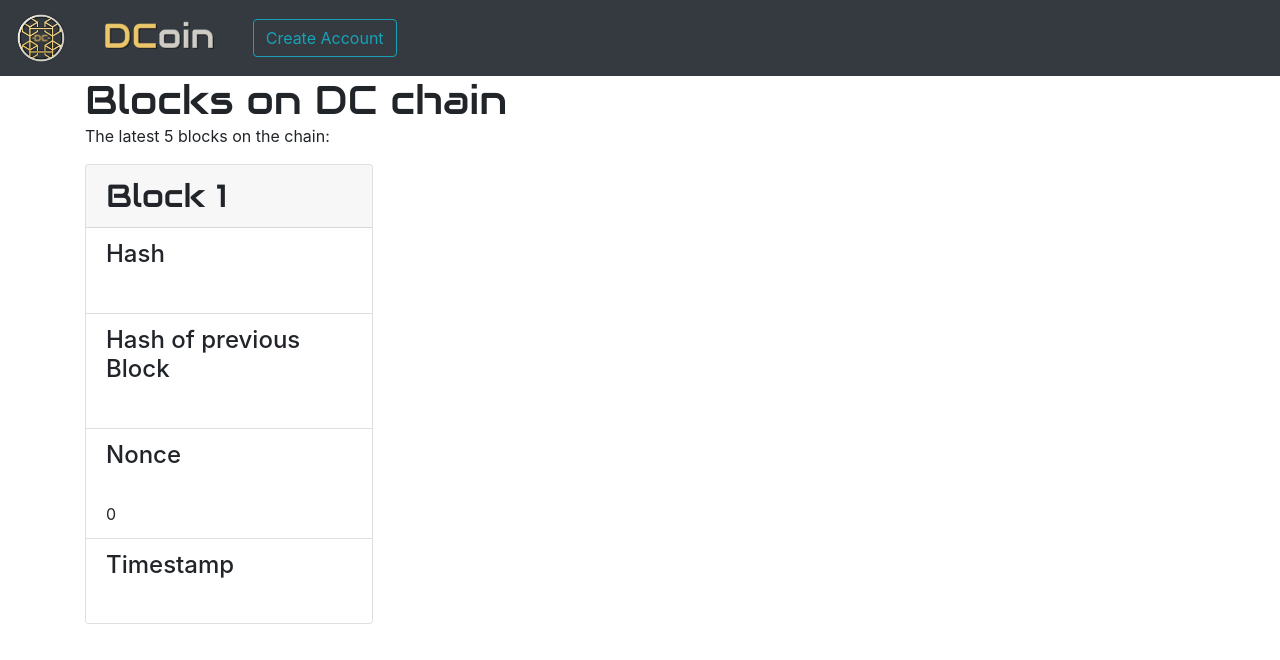
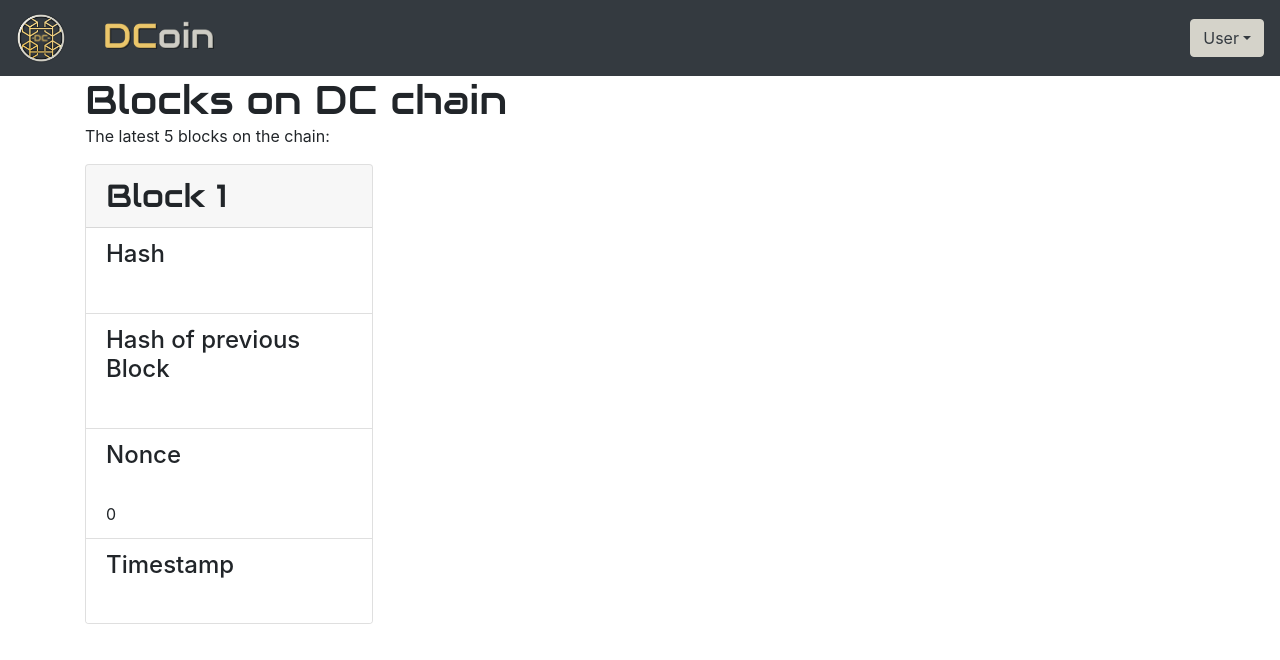
Before and after one commit to mkermer/DC_Blockchain, a React (Create React App) app in the folder DC_FrontEnd/: page / in a window 1280 px wide. Shown: the top 660 px of the page. Built offline with nearby package versions, Linux system fonts and the light colour scheme.

Commit message:
Navbar 2 ways

```diff
--- a/DC_FrontEnd/package.json
+++ b/DC_FrontEnd/package.json
@@ -13,6 +13,7 @@
     "react": "^17.0.1",
     "react-bootstrap": "^1.4.0",
     "react-dom": "^17.0.1",
+    "react-icons": "^4.2.0",
     "react-redux": "^7.2.2",
     "react-router-dom": "^5.2.0",
     "react-scripts": "4.0.1",
--- a/DC_FrontEnd/src/App.css
+++ b/DC_FrontEnd/src/App.css
@@ -32,3 +32,27 @@ h1, h2 , h3, .audiowide{
     from{-webkit-transform: rotateY(0deg);}
     to{-webkit-transform: rotateY(360deg);}
    }
+
+
+.gold{
+    color: #F3CC6D !important;
+}
+
+.silver{
+    color: #D5D3CA !important;
+}
+
+.btn-outline-light{
+    border-color: #D5D3CA;
+    color: #D5D3CA;
+}
+
+.btn-outline-light:hover,
+.btn-outline-light:active,
+.btn-outline-light:link,
+.btn-outline-light:focus
+.btn-outline-light:visited {
+    background-color: #D5D3CA;
+    border-color: #D5D3CA;
+    color: #343a40;
+}
--- a/DC_FrontEnd/src/App.js
+++ b/DC_FrontEnd/src/App.js
@@ -18,6 +18,7 @@ function App() {
 
       <Container>
         <Route path="/" exact component={Dashboard} />
+        {/* change path */}
         <Route path="/registerKeys" component={CreateKeys} />
         <Route path="/login" component={Login} />
         <Route path="/account" component={Account} />
--- a/DC_FrontEnd/src/Components/Navbar/NavbarDC.css
+++ b/DC_FrontEnd/src/Components/Navbar/NavbarDC.css
@@ -0,0 +1,34 @@
+.dropdown button{
+    background-color: #D5D3CA;
+    border-color: #D5D3CA;
+    color: #343a40;
+}
+
+.dropdown button:hover,
+.dropdown button:active,
+.dropdown button:link,
+.dropdown button:focus
+.dropdown button:visited {
+    background-color: #D5D3CA;
+    border-color: #D5D3CA;
+    color: #343a40;
+}
+
+@media (min-width: 768px){
+    .button-text1:before{
+        content: "Create Account ";
+    }
+}
+
+@media (min-width: 768px){
+    .button-text2:before{
+        content: "Login ";
+    }
+}
+
+@media (min-width: 769px){
+    .navbar-expand-md{
+
+        justify-content: space-between !important;
+    }
+}
--- a/DC_FrontEnd/src/Components/Navbar/NavbarDC.js
+++ b/DC_FrontEnd/src/Components/Navbar/NavbarDC.js
@@ -1,14 +1,18 @@
 import React, { Component } from 'react'
-import { Navbar, Nav, Button, Form } from 'react-bootstrap';
+import { Navbar, Nav, Button, DropdownButton, Dropdown } from 'react-bootstrap';
 import { Link } from 'react-router-dom';
 import Logo from '../../Logo/DCoin1.svg';
 import LogoText from '../../Logo/DCoinText.svg';
 import './NavbarDC.css';
+import { FaSignInAlt, FaUserPlus, FaUser } from 'react-icons/fa';
+import {  } from 'react-icons/fa';
 
 class NavbarDC extends Component {
     render() {
         return (
-            <Navbar bg="dark" variant="dark" sticky="top" collapseOnSelect expand="lg">
+
+            <Navbar bg="dark" variant="dark" sticky="top" collapseOnSelect expand="md">
+
                 <Link to="/" className="navbar-brand">
                     <img
                     src={Logo}
@@ -31,16 +35,66 @@ class NavbarDC extends Component {
                 <Navbar.Toggle aria-controls="responsive-navbar-nav" />
 
                 <Navbar.Collapse id="responsive-navbar-nav">
-                    <Form inline>
-                        <Link to="/registerKeys">
-                            <Button variant="outline-info">
-                                Create Account
-                            </Button>
-                        </Link>
-                    </Form>
+                {/* Nav Links here */}
                 </Navbar.Collapse>
+
+
+                <DropdownButton id="dropdown-basic-button" title="User">
+                    <Dropdown.Item href="/account">Account</Dropdown.Item>
+                    <Dropdown.Item href="/">Dashboard</Dropdown.Item>
+                    <Dropdown.Item href="/" style={{color:"red"}}>Logout</Dropdown.Item>
+                </DropdownButton>
+
             </Navbar>
+
         )
+
+        //**************if not logged in**************
+
+        // return (
+
+        //     <Navbar bg="dark" variant="dark" sticky="top">
+
+        //         <Link to="/" className="navbar-brand">
+        //             <img
+        //             src={Logo}
+        //             width="50"
+        //             height="50"
+        //             className="d-inline-block align-top"
+        //             alt="DCoin Logo"
+        //             />
+        //         </Link>
+        //         <Link to="/" className="navbar-brand">
+        //         <img
+        //             src={LogoText}
+        //             height="50"
+        //             className="d-inline-block align-top"
+        //             alt="DCoin Text Logo"
+        //             />
+        //         </Link>
+
+
+        //         <Navbar.Toggle aria-controls="responsive-navbar-nav" />
+
+        //
+
+        //                 <Link to="/registerKeys">
+        //                     <Button variant="outline-light" className="button-text1">
+        //                         <FaUserPlus/>
+        //                     </Button>
+        //                 </Link>
+
+        //                 <Link to="/login">
+        //                     <Button variant="outline-light" className="button-text2">
+        //                         <FaSignInAlt/>
+        //                     </Button>
+        //                 </Link>
+
+
+
+        //     </Navbar>
+
+        // )
     }
 }
 
```
Also changed, not shown: DC_FrontEnd/src/Logo/DCoinIcon.svg (added), 1 other file (tests, documents, lock files or other folders).
